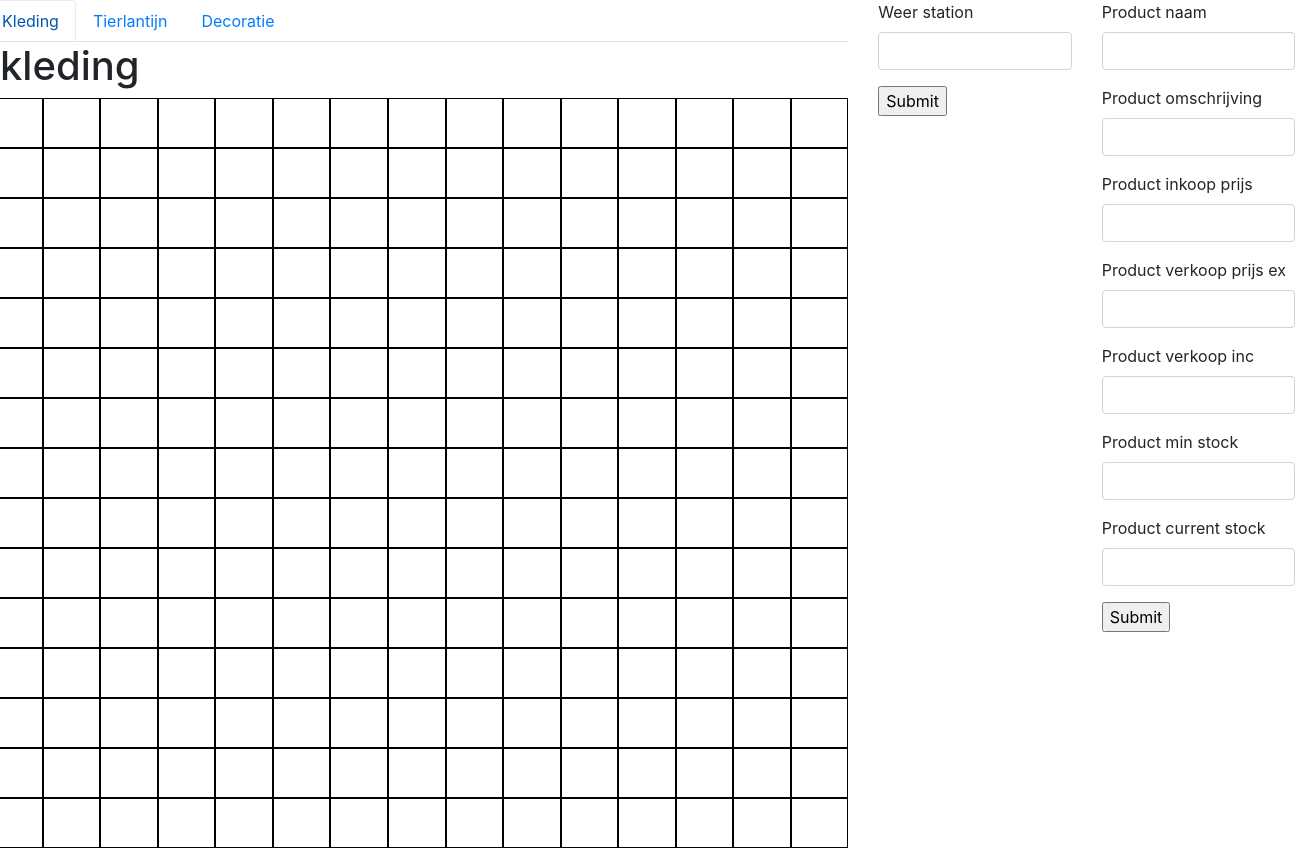
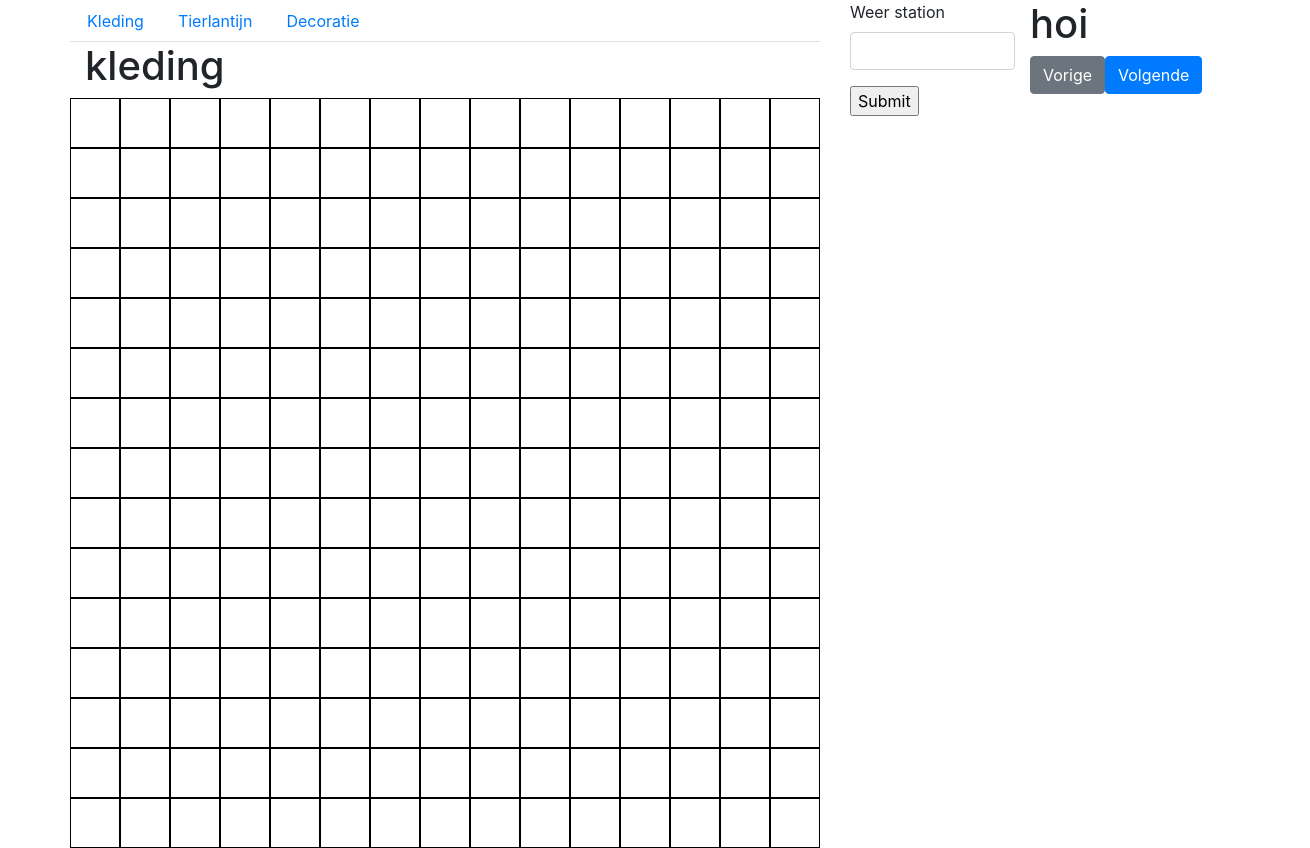
Before and after one commit to mainshooter/invy, a website built with webpack: page dist/index.html in a window 1280 px wide. Shown: the whole page, 1310 px wide, since content can reach past the window. Built offline with nearby package versions, Linux system fonts and the light colour scheme.

Commit message:
Can switch

```diff
--- a/src/controller/MainController.js
+++ b/src/controller/MainController.js
@@ -2,6 +2,7 @@ import { Store } from '../model/Store.js';
 import { RegionsView } from '../view/RegionsView.js';
 import { WeatherView } from '../view/WeatherView.js';
 import { CreateProductView } from '../view/CreateProductView.js';
+import { WizzardView } from '../view/wizzard/WizzardView.js';
 import { Product } from '../model/Product.js';
 import { generateWeatherMessage } from '../view/generator/weatherGenerator.js';
 
@@ -18,7 +19,7 @@ class MainController {
     let createProductView = new CreateProductView(this);
     let weatherNode = weatherView.present();
     let regionNode = regionsView.present();
-    let createProductNode = createProductView.present();
+    let createProductNode = new WizzardView().container;
     weatherNode.classList.add("col-2");
     let container = document.createElement("div");
     container.classList.add("row");
--- /dev/null
+++ b/src/view/generator/element.js
@@ -0,0 +1,17 @@
+module.exports = (type, attributesArray, text) => {
+  let element = document.createElement(type);
+
+  for (let i = 0; i < attributesArray.length; i++) {
+    let elementAttributes = attributesArray[i];
+    for (let attribute in elementAttributes) {
+      element.setAttribute(attribute, elementAttributes[attribute]);
+    }
+  }
+
+
+  if (text) {
+    element.innerText = text;
+  }
+
+  return element;
+}
--- /dev/null
+++ b/src/view/wizzard/WizzardView.js
@@ -0,0 +1,64 @@
+import elementCreater  from '../generator/element.js';
+import { WizzardView0 } from './WizzardView0.js';
+import {WizzardView1 } from './WizzardView1.js';
+
+export class WizzardView {
+
+  constructor(type) {
+    this.index = 0;
+    this.views = [];
+
+    let container = elementCreater("div", []);
+    this.wizzardViewContainer = elementCreater('div', []);
+    let nextButton = elementCreater('button', [
+      {
+        'type': 'button',
+        'class': 'btn btn-primary'
+      }
+    ], 'Volgende');
+    nextButton.addEventListener('click', () => {
+      this.nextView();
+    });
+    let previouseButton = elementCreater('button', [
+      {
+        'type': 'button',
+        'class': 'btn btn-secondary',
+      }
+    ], 'Vorige');
+    previouseButton.addEventListener('click', () => {
+      this.previouseView();
+    });
+
+    this.views.push(new WizzardView0().container);
+    this.views.push(new WizzardView1().container);
+
+    container.appendChild(this.wizzardViewContainer);
+    container.appendChild(previouseButton);
+    container.appendChild(nextButton);
+
+    this.container = container;
+
+    this.present();
+  }
+
+  nextView() {
+    this.index++;
+    this.index = this.index % this.views.length;
+    this.present();
+  }
+
+  previouseView() {
+    this.index--;
+    if (this.index < 0) {
+      this.index = 0;
+    }
+    this.present();
+  }
+
+  present() {
+    while (this.wizzardViewContainer.firstChild) {
+      this.wizzardViewContainer.removeChild(this.wizzardViewContainer.lastChild);
+    }
+    this.wizzardViewContainer.appendChild(this.views[this.index]);
+  }
+}
--- /dev/null
+++ b/src/view/wizzard/WizzardView0.js
@@ -0,0 +1,11 @@
+import elementCreater from '../generator/element.js';
+
+class WizzardView0 {
+
+  constructor() {
+    let h1 = elementCreater('h1', [], "hoi");
+    this.container = h1;
+  }
+}
+
+export { WizzardView0 }
--- /dev/null
+++ b/src/view/wizzard/WizzardView1.js
@@ -0,0 +1,11 @@
+import elementCreater from '../generator/element.js';
+
+class WizzardView1 {
+
+  constructor() {
+    this.container = elementCreater("h1", [], "Leuk");
+  }
+
+}
+
+export { WizzardView1 }
```
Also changed, not shown: dist/index.html.
